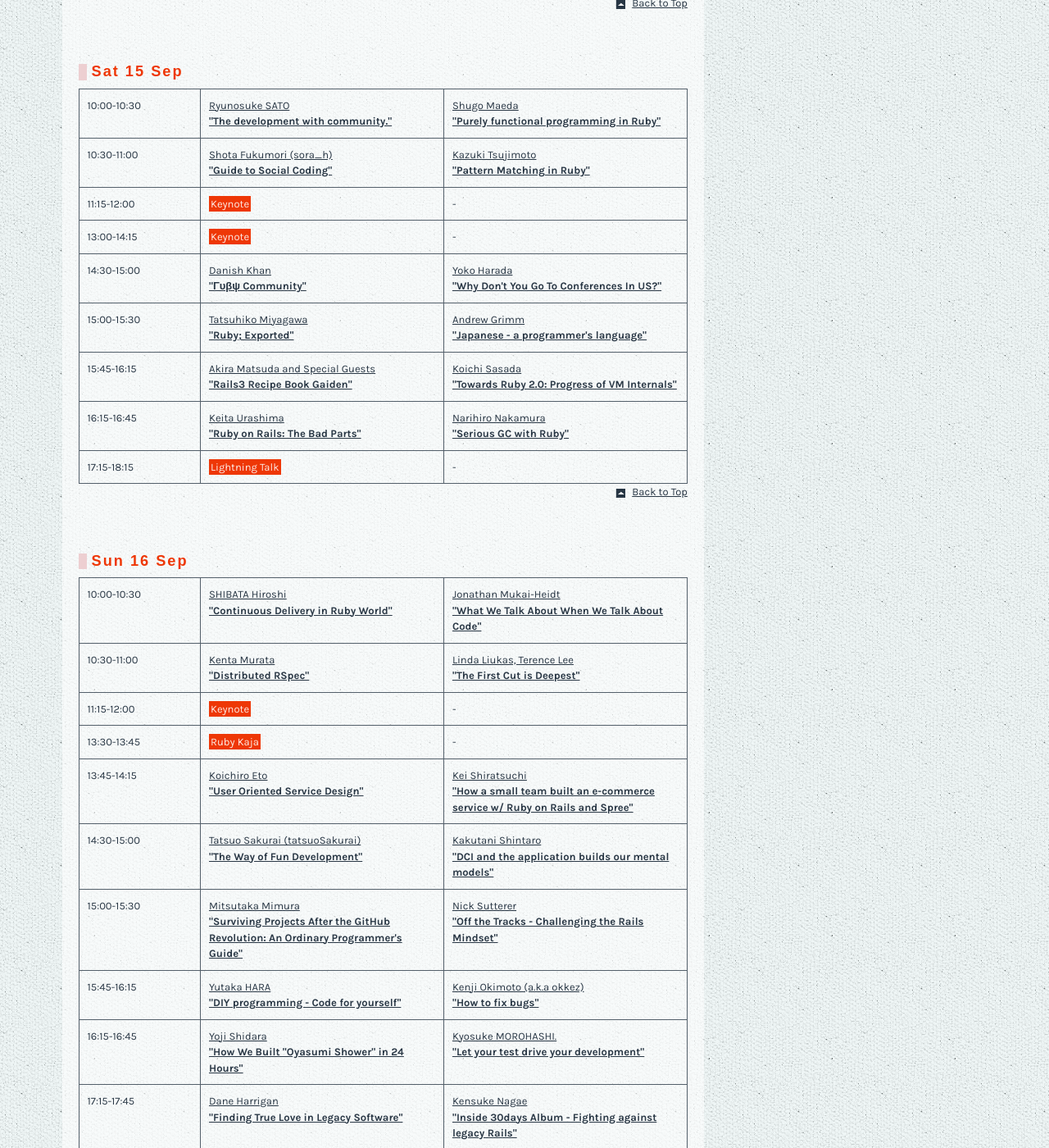
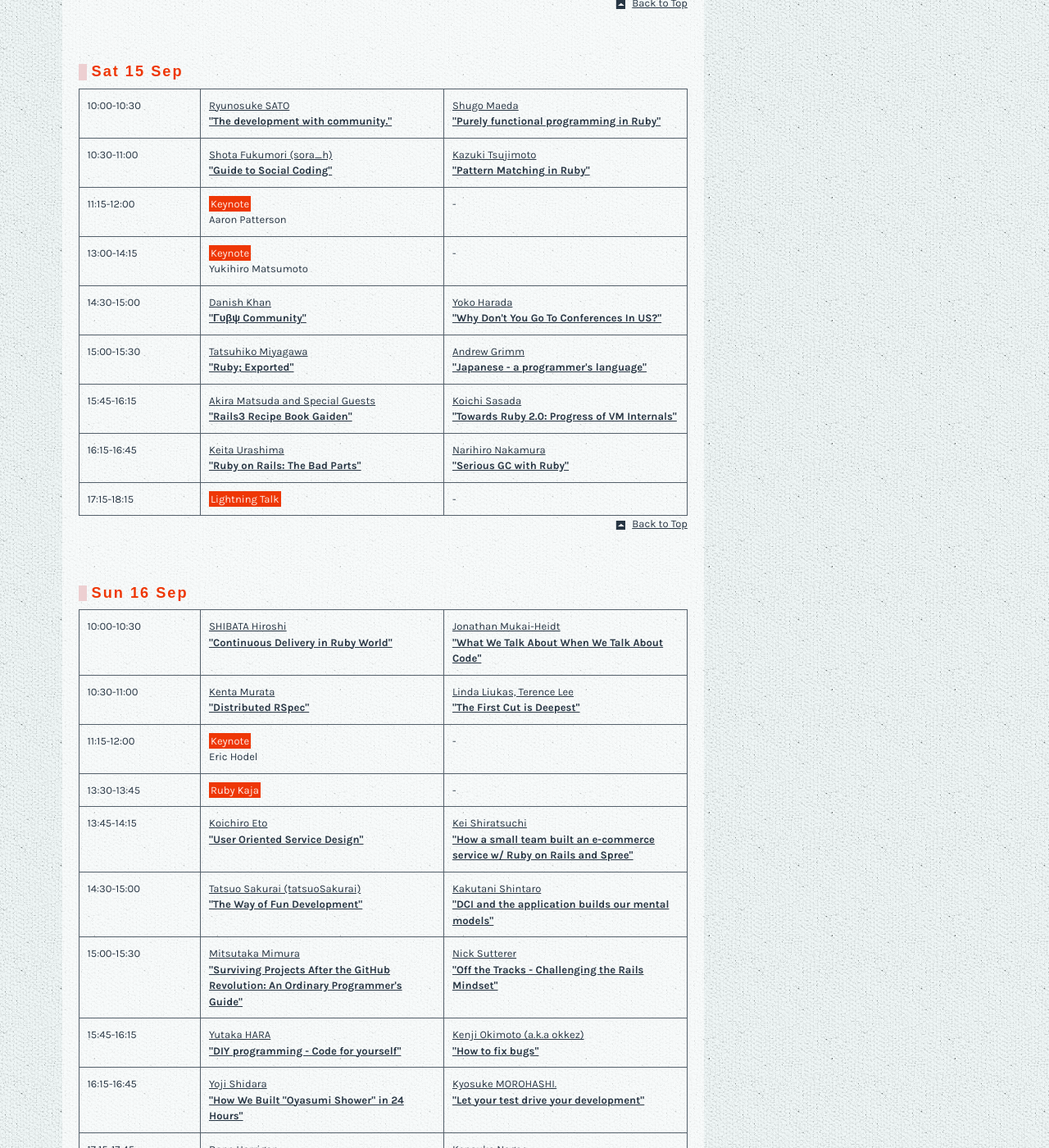
Before and after one commit to ruby-sapporo/sapporo.rubykaigi.org, a Jekyll site: the page built from 2012/en/schedule.html, in a window 1280 px wide and 1400 px high, scrolled down 936 px. Shown: the whole window at 82% size. Built offline with Jekyll 4.4.1, drawn with Linux system fonts in a browser that asks for light colours; nearby versions of some CDN libraries; Markdown is read by kramdown in place of the engine named in the settings; comment, search, counter and statistics services are not loaded.

Commit message:
Generate html

```diff
--- a/2012/en/schedule.html
+++ b/2012/en/schedule.html
@@ -149,12 +149,18 @@
     </tr>
     <tr>
       <td>11:15-12:00</td>
-      <td><span class="event">Keynote</span></td>
+      <td>
+        <span class="event">Keynote</span><br>
+        Aaron Patterson
+      </td>
       <td>-</td>
     </tr>
     <tr>
       <td>13:00-14:15</td>
-      <td><span class="event">Keynote</span></td>
+      <td>
+        <span class="event">Keynote</span><br>
+        Yukihiro Matsumoto
+      </td>
       <td>-</td>
     </tr>
     </tr>
@@ -257,7 +263,10 @@
     </tr>
     <tr>
       <td>11:15-12:00</td>
-      <td><span class="event">Keynote</span></td>
+      <td>
+        <span class="event">Keynote</span><br>
+        Eric Hodel
+      </td>
       <td>-</td>
     </tr>
     <tr>
```
Also changed, not shown: 2012/ja/schedule.html (+12 -3 lines).
